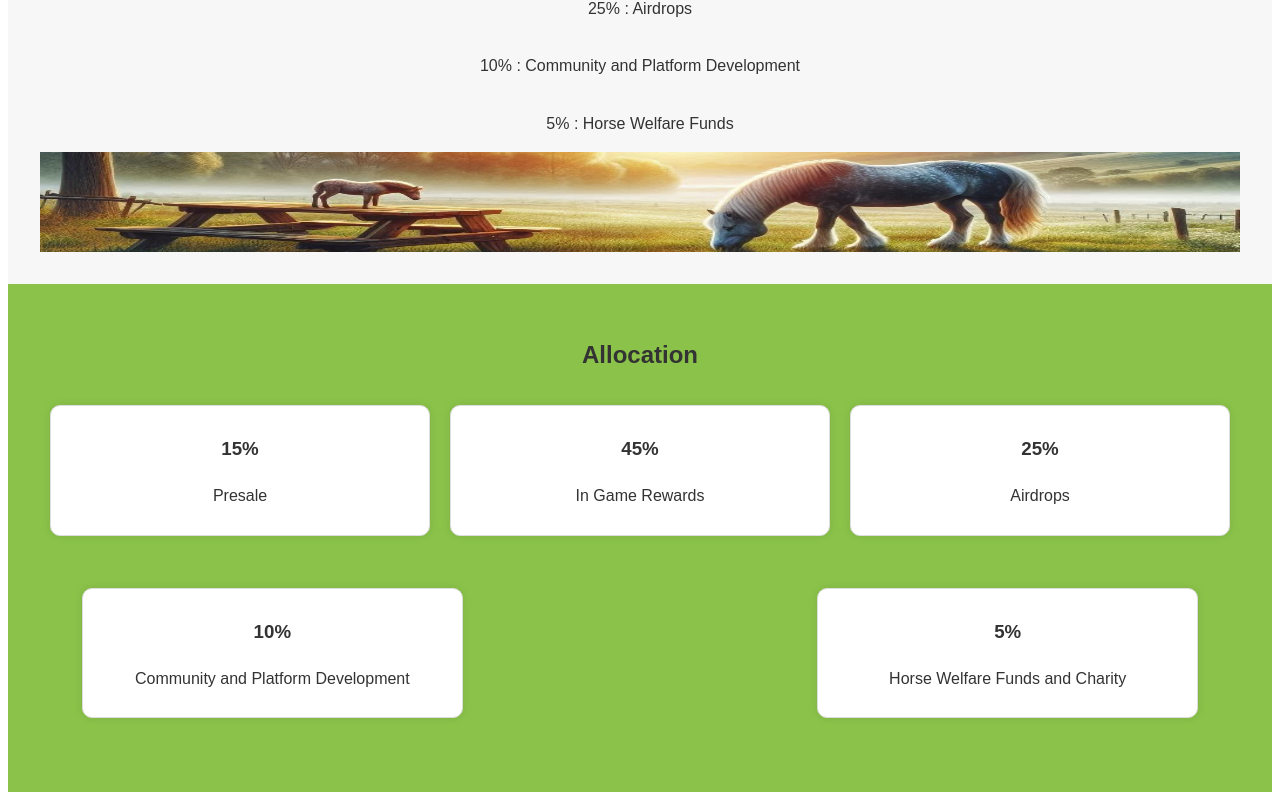
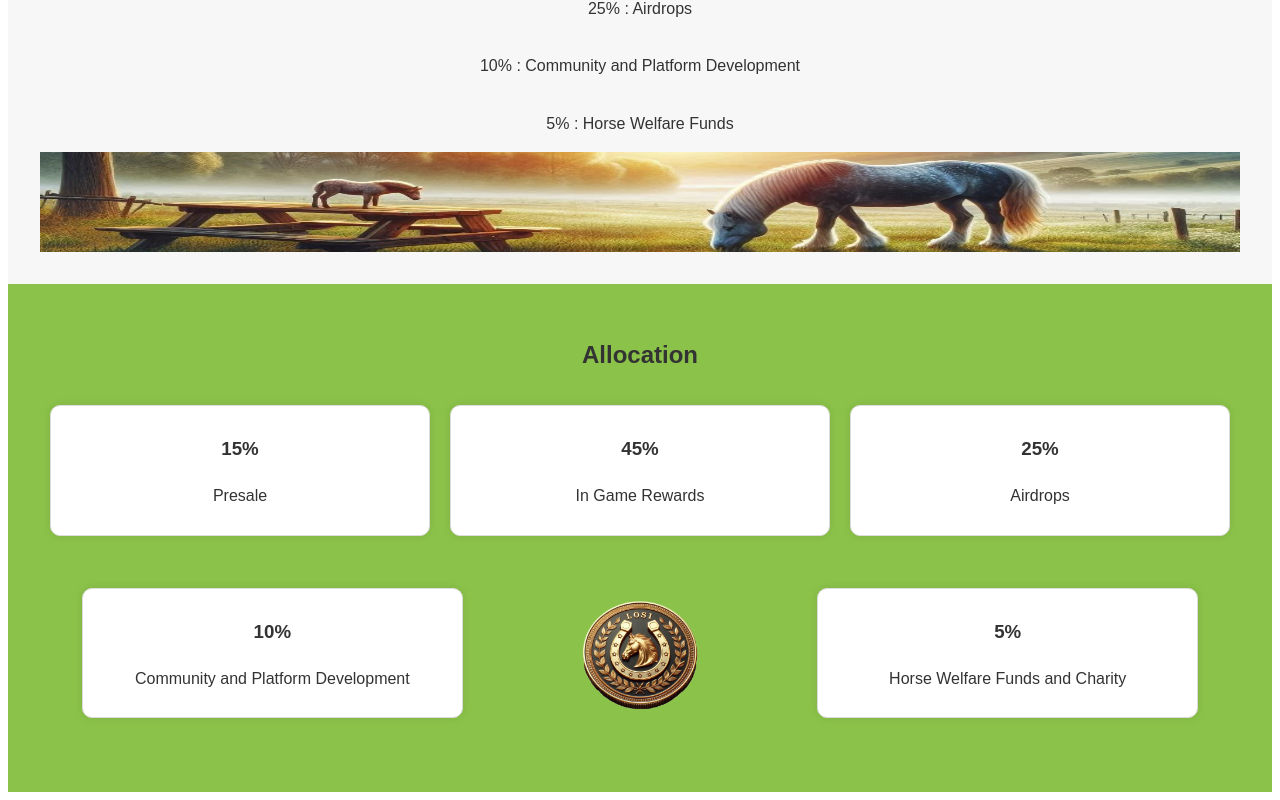
Before and after one commit to HitmanBoi/Memethon, a React (Vite) app in the folder Juan_Horse/src/Juan_Horse_frontend/: page / in a window 1280 px wide. Shown: the part 1607-2407 px from the top of the page. Built offline with nearby package versions, Linux system fonts and the light colour scheme.

Commit message:
Updated Webpage

```diff
--- a/Juan_Horse/src/Juan_Horse_frontend/src/App.jsx
+++ b/Juan_Horse/src/Juan_Horse_frontend/src/App.jsx
@@ -69,6 +69,7 @@ const App = () => {
             <h3>10%</h3>
             <p>Community and Platform Development</p>
           </li>
+            <img src="/Horse_shoe.png" alt="Horse Shoe" height={150} />
           <li>
             <i className="fas fa-lock"></i>
             <h3>5%</h3>
```
Also changed, not shown: Juan_Horse/src/Juan_Horse_frontend/public/Horse_shoe.png (added).
